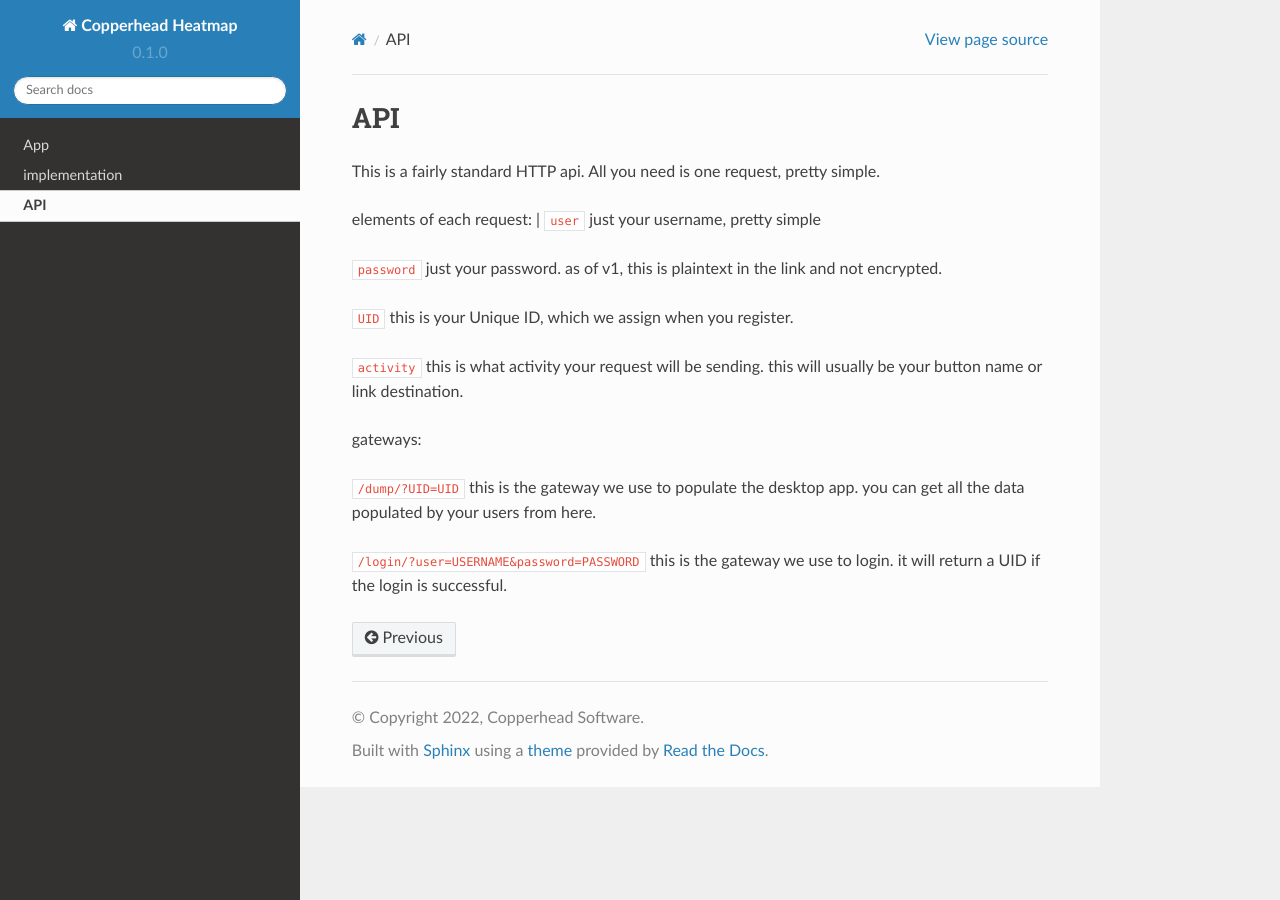
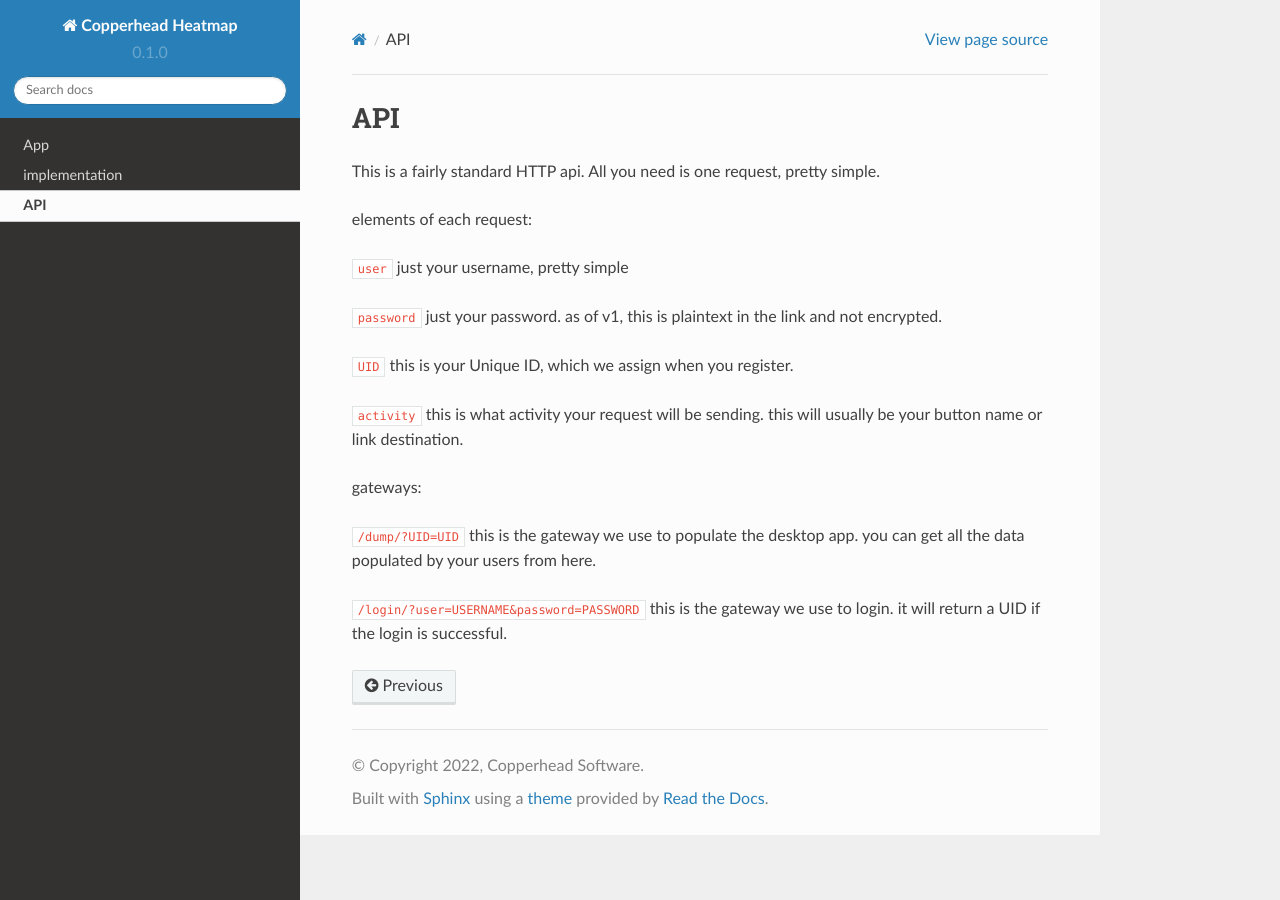
Before and after one commit to Copperhead-Software/Heatmap-docs, a Sphinx documentation site: the page built from docs/source/api.rst, in a window 1280 px wide. Built offline with Sphinx 7.4.7 and the Read the Docs theme 2.0.0, drawn with Linux system fonts in a browser that asks for light colours.

```diff
--- a/docs/source/api.rst
+++ b/docs/source/api.rst
@@ -4,7 +4,8 @@ API
 This is a fairly standard HTTP api. All you need is one request, pretty simple.
 
 elements of each request:
-| ``user``
+
+``user``
 just your username, pretty simple
 
 ``password``
```
